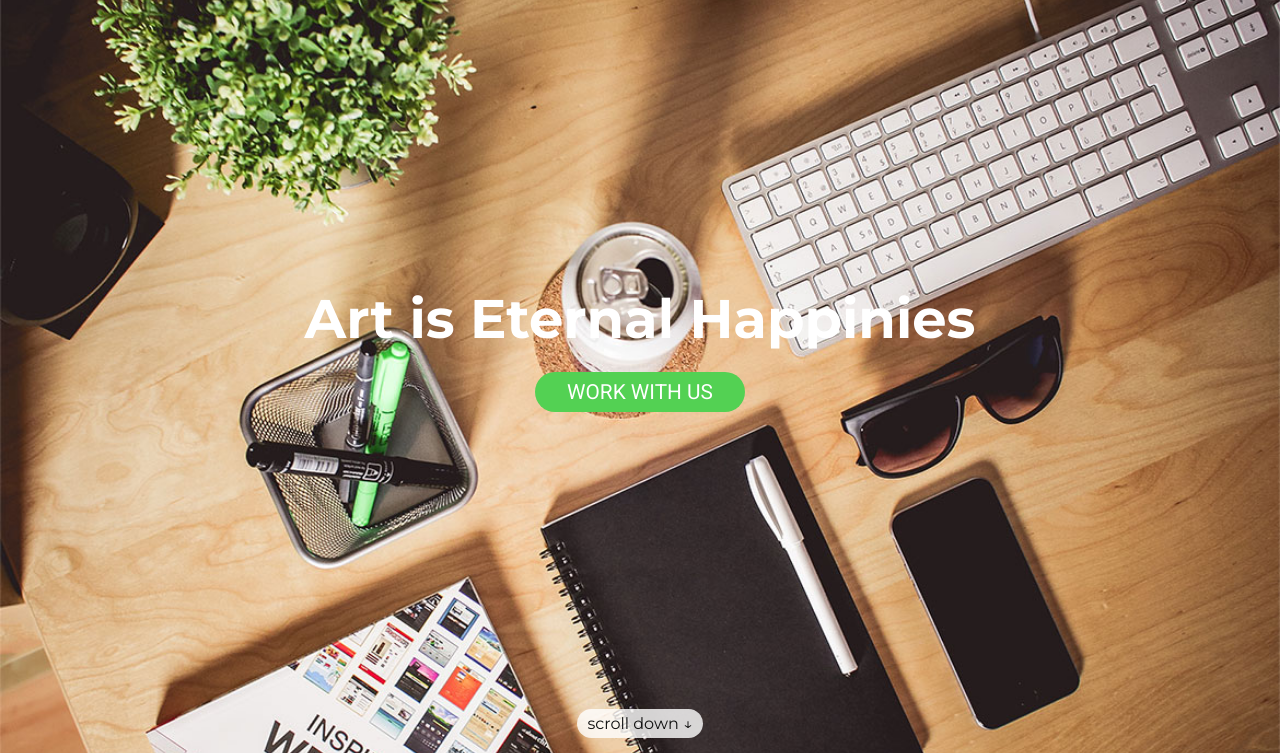
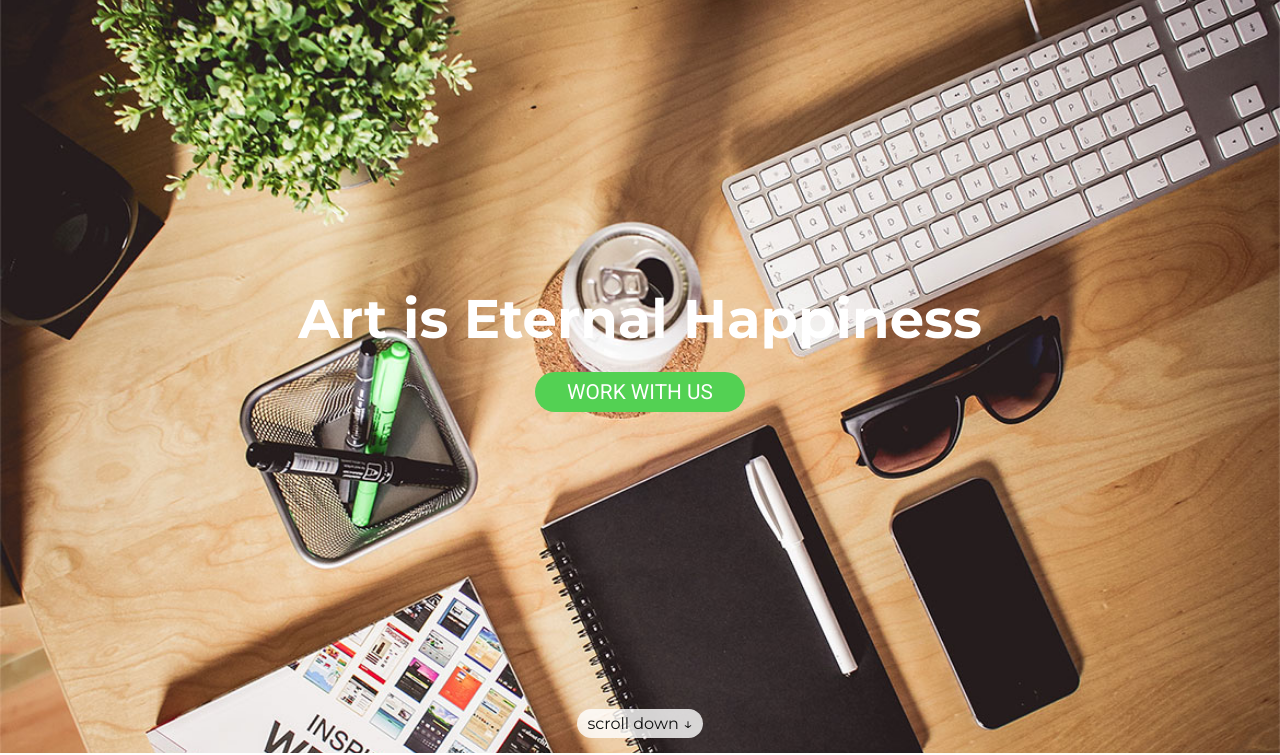
Before and after one commit to Behhbudov/Switch, a plain HTML site: page index.html in a window 1280 px wide. Shown: the part 47-802 px from the top of the page. Drawn offline with Linux system fonts and the light colour scheme.

Commit message:
Update index.html

```diff
--- a/index.html
+++ b/index.html
@@ -22,7 +22,7 @@
                 <form id="search"><input type="search" placeholder="Search..." /></form>
             </nav>
             <div>
-                <h1>Art is Eternal Happinies</h1>
+                <h1>Art is Eternal Happiness</h1>
                 <button id="button1">Work with us</button>
             </div>
             <div id="scroll"><a href="">scroll down ↓</a></div>
```
